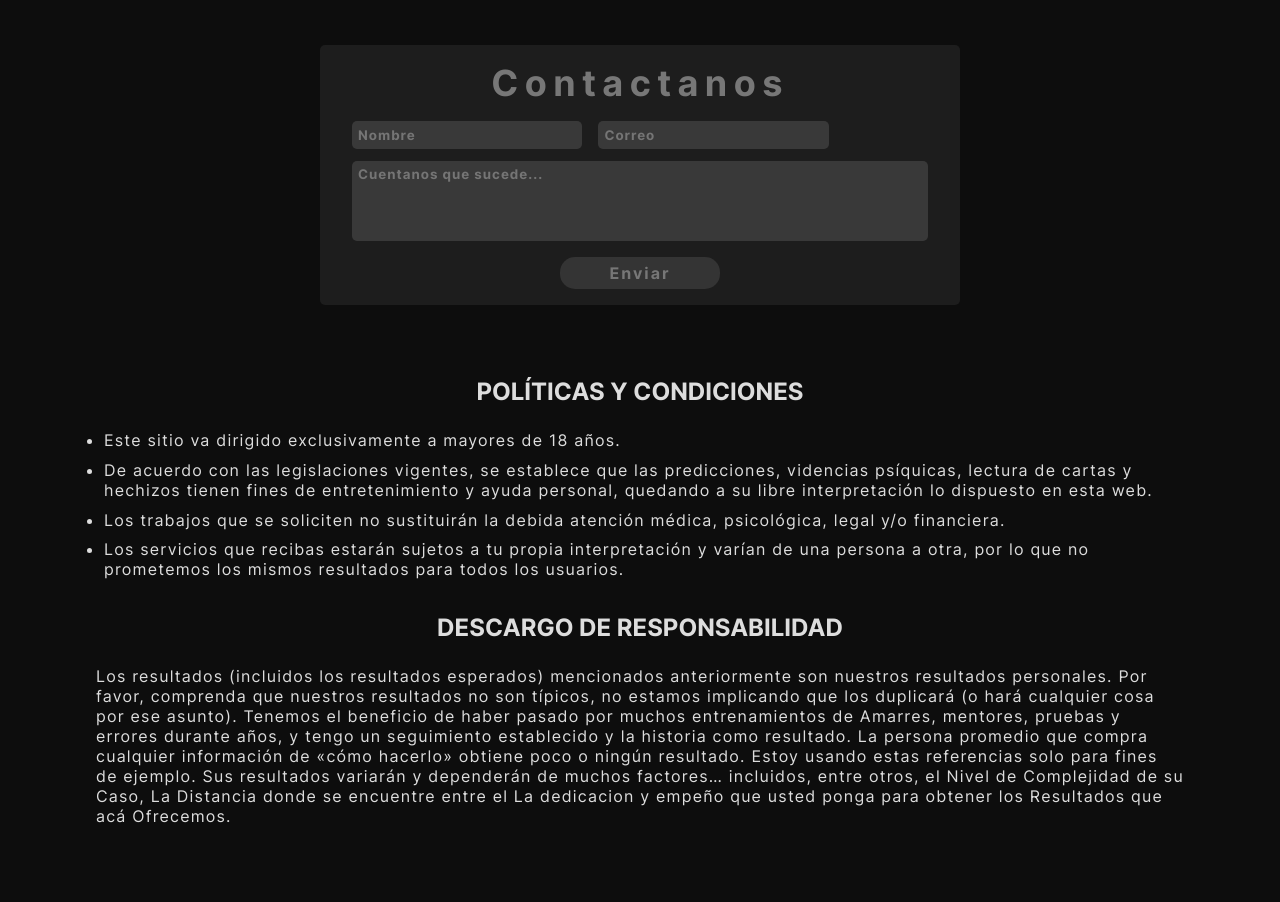
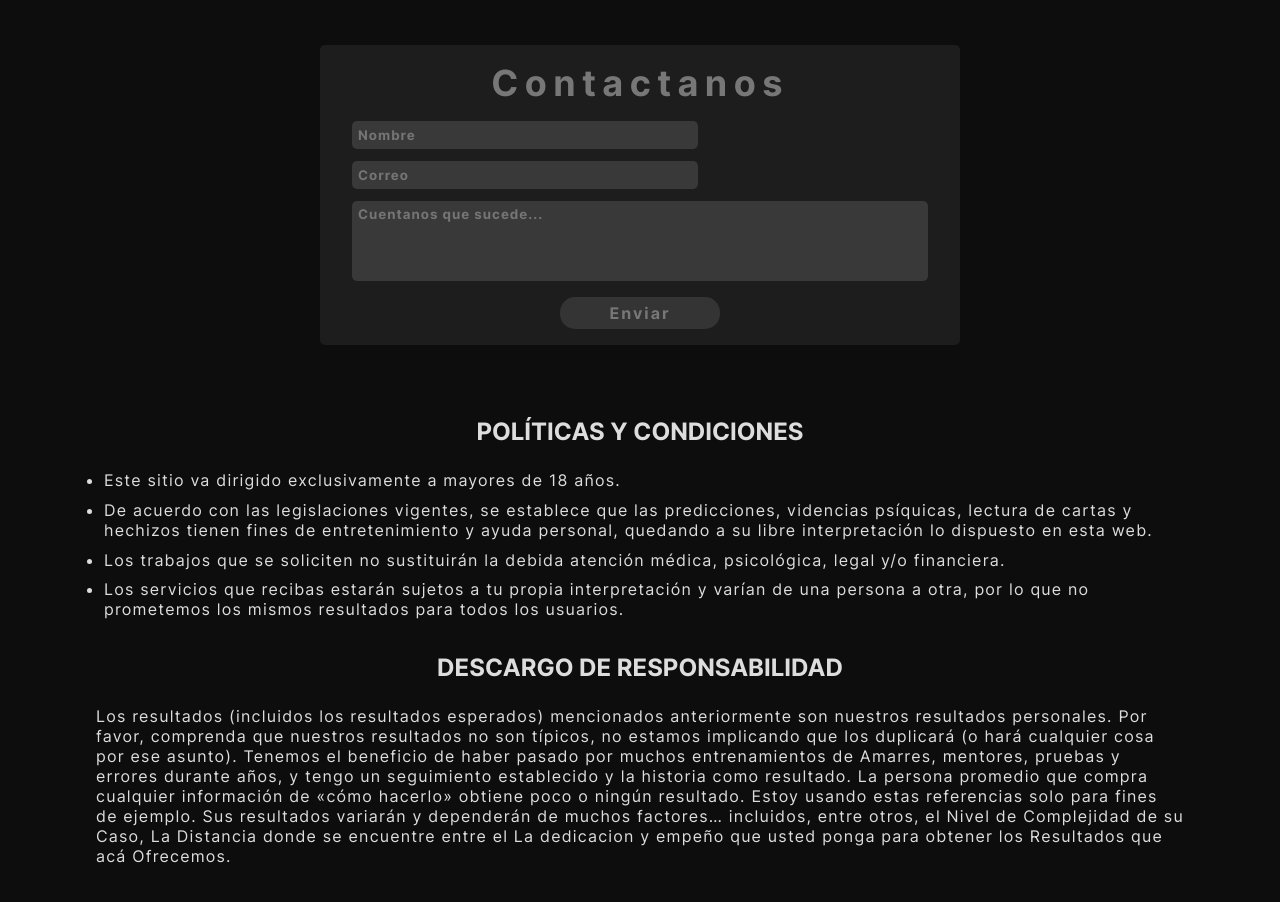
Before and after one commit to derwin9227/esoterismo, a React (Vite) app: page / in a window 1280 px wide. Shown: the part 2720-3622 px from the top of the page. Before the commit the page ends 3594 px from the top, so only its background shows below. Built offline with nearby package versions, Linux system fonts and the light colour scheme.

Commit message:
alineacion vertical a form contact

```diff
--- a/src/Components/contact/Contact.jsx
+++ b/src/Components/contact/Contact.jsx
@@ -9,8 +9,8 @@ const About = () => {
 
       <form action="" className="contact__form">
         <div className="contact__form-input">
-          <input className="contact__form-input-name" name="nombre" type="text" placeholder="Nombre"/>
-          <input className="contact__form-input-email" name="correo" type="text" placeholder="Correo"/>
+              <input className="contact__form-input-name" name="nombre" type="text" placeholder="Nombre"/>
+              <input className="contact__form-input-email" name="correo" type="text" placeholder="Correo"/>
         </div>
         <textarea name="asunto"
                cols="30" rows="5"
--- a/src/Components/contact/contact.scss
+++ b/src/Components/contact/contact.scss
@@ -29,7 +29,7 @@
 
         &-input{
             display: flex;
-            flex-direction: row;
+            flex-direction: column;
             //margin: .3rem .5rem;
             width: 100%;
             //justify-content: center;
@@ -41,7 +41,7 @@
             &-name, &-email{
                 border-radius: 5px;
                 border: none;
-                width: 40%;
+                width: 60%;
                 height: 1.7rem;
                 margin-bottom: .8rem;
                 background-color: rgba($color-primary, .15);
```
